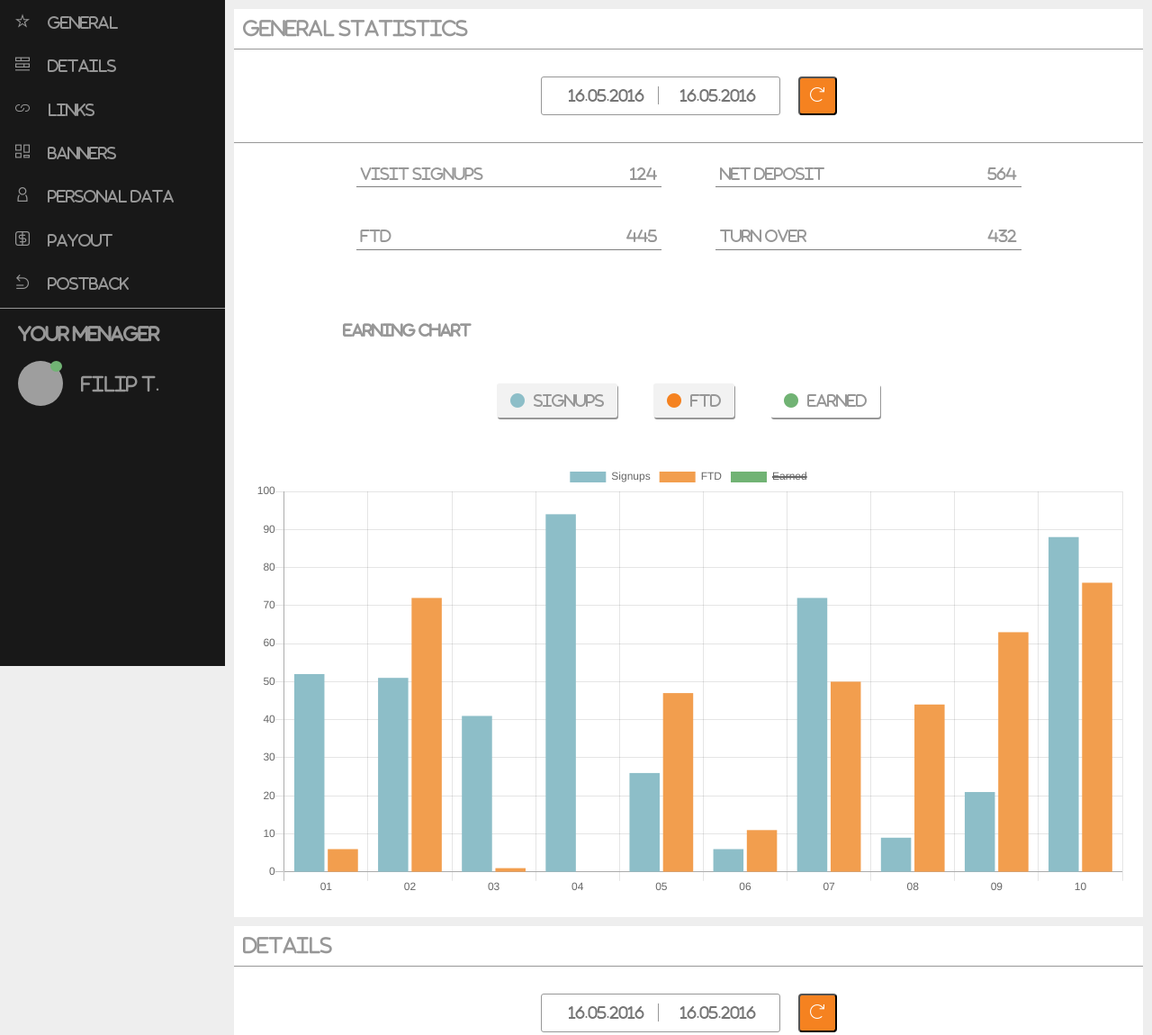
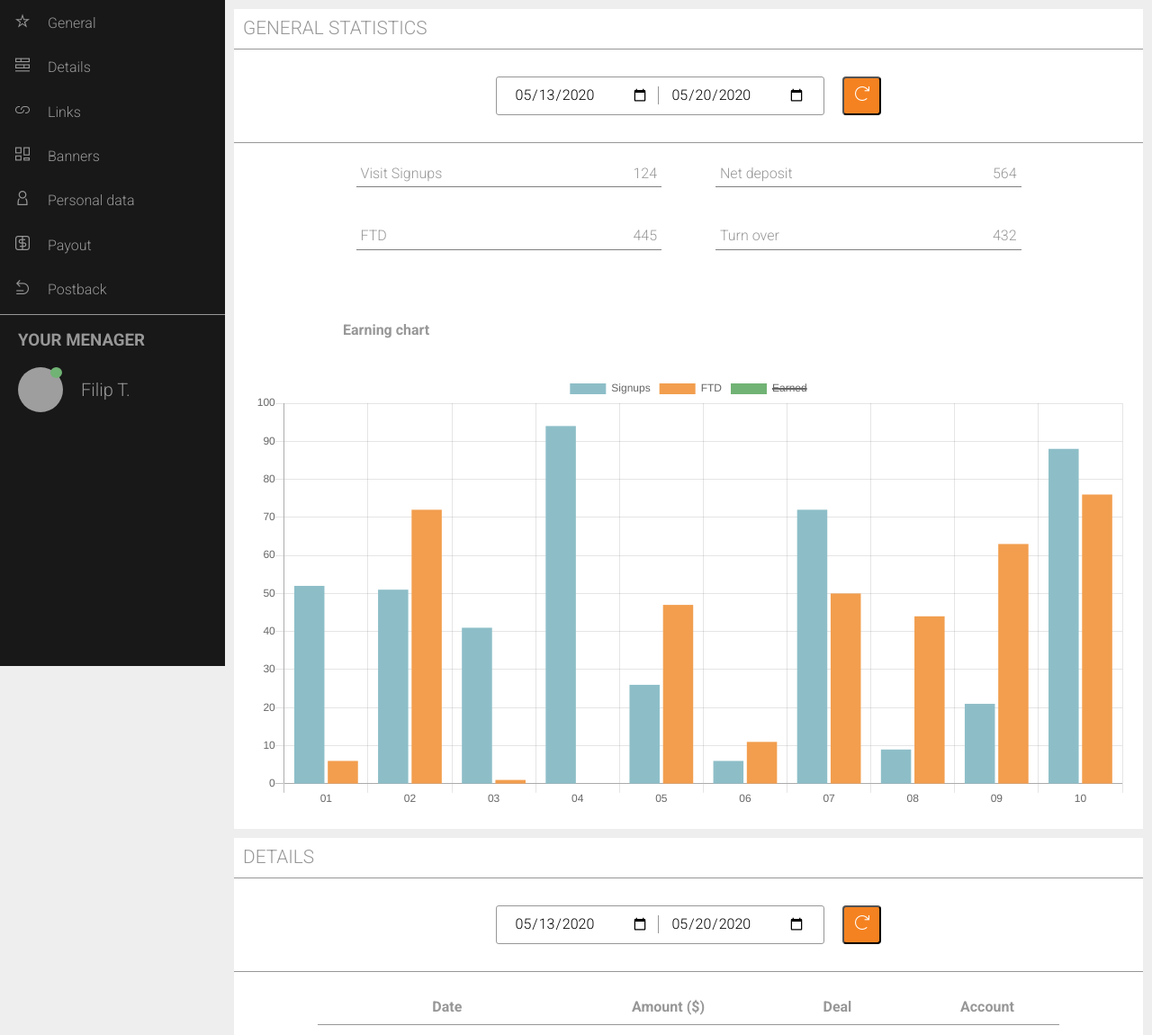
Before and after one commit to Evenclan/Individual-project, a website: page index.html in a window 1280 px wide. Shown: the part 60-1210 px from the top of the page at 90% size. Drawn offline with nearby package versions, Linux system fonts and the light colour scheme; grey boxes are pictures that could not be loaded.

Commit message:
change font, fix few other issues

```diff
--- a/index.html
+++ b/index.html
@@ -7,6 +7,7 @@
   <title>Document</title>
   <link rel="stylesheet" href="https://cdn.jsdelivr.net/npm/flatpickr/dist/flatpickr.min.css">
   <link href="https://fonts.googleapis.com/css2?family=Dancing+Script:wght@700&display=swap" rel="stylesheet">
+  <link href="https://fonts.googleapis.com/css2?family=Roboto:wght@300;700&display=swap" rel="stylesheet">
   <script src="https://kit.fontawesome.com/b39af8bd7f.js" crossorigin="anonymous"></script>
   <link rel="stylesheet" href="vendor/css/Glyphter.css">
   <link rel="stylesheet" type="text/css" href="css/style.css">
@@ -183,8 +184,8 @@
       </div>
       <div class="row dates">
         <div class="calender">
-          <input type="text" class="start-date" name="start-date" placeholder="16.05.2016">
-          <input type="text" class="end-date" name="end-date" placeholder="16.05.2016">
+          <input type="date" value="2020-05-13" class="start-date" name="start-date" >
+          <input type="date" value="2020-05-20" class="end-date" name="end-date">
         </div>
         <button type="submit" class="calender-refresh-button">
           <i class="icon icon-refresh"></i>
@@ -205,17 +206,6 @@
       <div class="row chart-title">
         Earning chart
       </div>
-      <div class="row chart">
-        <button type="submit" class="btn btn-signups btn-active">
-          <i class="fas fa-circle i-signups"></i> Signups
-        </button>
-        <button type="submit" class="btn btn-ftd btn-active">
-          <i class="fas fa-circle i-ftd"></i> FTD
-        </button>
-        <button type="submit" class="btn btn-earned">
-          <i class="fas fa-circle i-earned"></i> Earned
-        </button>
-      </div>
       <div class="row">
         <canvas id="myChart"></canvas>
       </div>
@@ -230,8 +220,8 @@
       <div class="row dates">
 
         <div class="calender">
-          <input type="text" class="start-date" name="start-date" placeholder="16.05.2016">
-          <input type="text" class="end-date" name="end-date" placeholder="16.05.2016">
+          <input type="date" value="2020-05-13" class="start-date" name="start-date" >
+          <input type="date" value="2020-05-20" class="end-date" name="end-date">
         </div>
 
         <button type="submit" class="calender-refresh-button">
--- a/sass/_layout.scss
+++ b/sass/_layout.scss
@@ -4,6 +4,7 @@
 
 body {
   background-color: #eee;
+  font-family: 'Roboto', sans-serif;
 }
 
 .side-nav {
--- a/sass/_modals.scss
+++ b/sass/_modals.scss
@@ -1,10 +1,7 @@
 /* Overall rules */
 
-body {
-  font-family: "FontAwesome";
-}
-
 .overlay {
+  font-family: 'Roboto', sans-serif;
   position: fixed;
   top: 0;
   left: 0;
@@ -19,6 +16,10 @@ body {
   display: none;
 }
 
+input[type=text] {
+  font-family: "FontAwesome";
+}
+
 .overlay::webkit-scrollbar {
   display: none;
 }
@@ -28,7 +29,6 @@ body {
 }
 
 .modal {
-  max-width: 800px;
   margin: auto;
   background-color: #ffffff;
   position: relative;
@@ -47,10 +47,6 @@ body {
   cursor: pointer;
 }
 
-.modal-container {
-  min-width: 280px;
-}
-
 .modal-container-chat {
   width: 800px;
 }
@@ -58,7 +54,6 @@ body {
 .chat-box {
   height: 320px;
 }
-
 
 .title.modal-title {
   font-size: 1rem;
--- a/sass/pages/_general.scss
+++ b/sass/pages/_general.scss
@@ -13,8 +13,7 @@
 }
 
 .amount {
-  justify-content: center;
-  text-align: left;
+  font-weight: 500;
 }
 
 .data {
@@ -34,8 +33,8 @@
 .start-date,
 .end-date {
   height: 20px;
-  padding: 5px 0 5px 20px;
-  width: 120px;
+  padding: 0 10px;
+  width: 170px;
   border: none;
 
   &:first-child {
```
Also changed, not shown: css/style.css, 1 other file.
